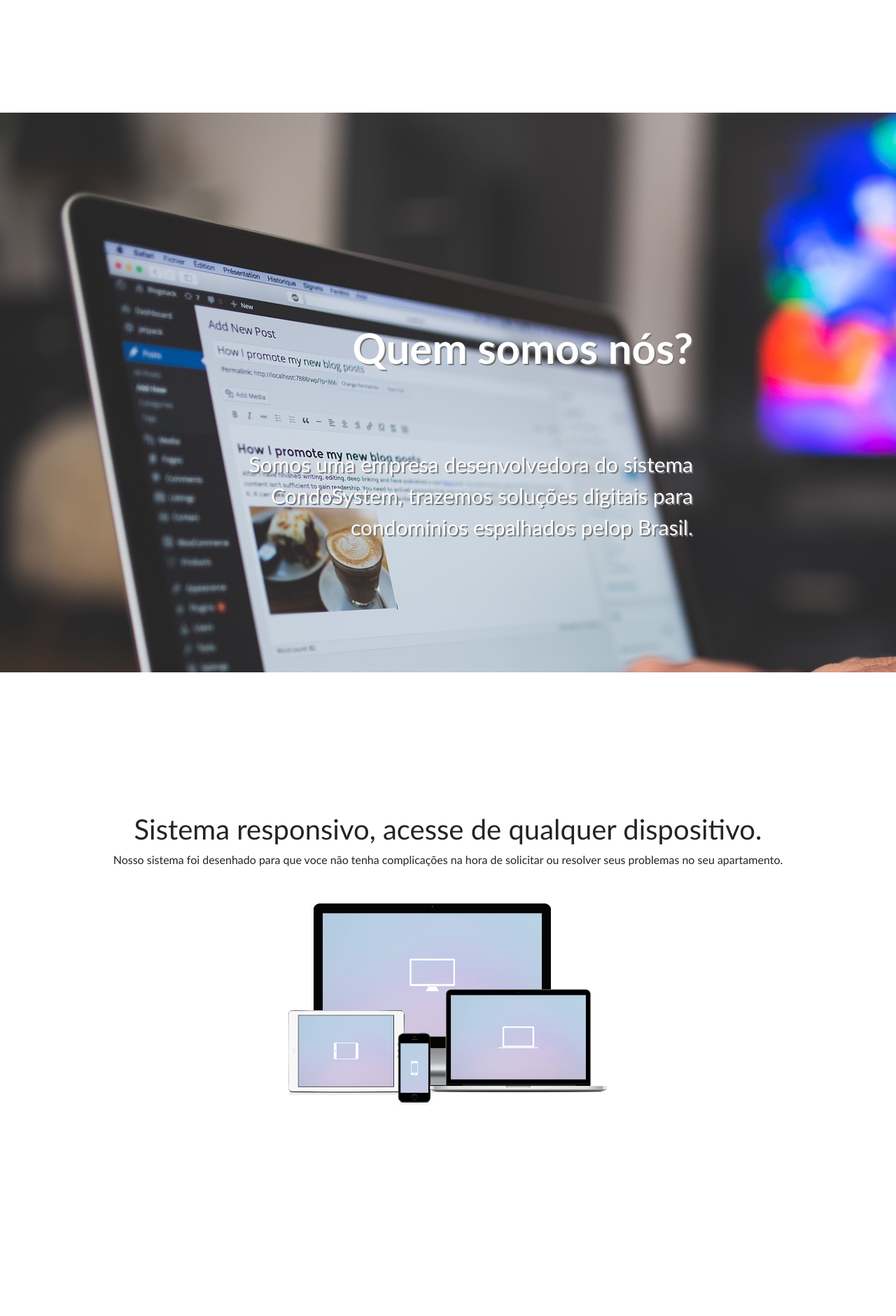
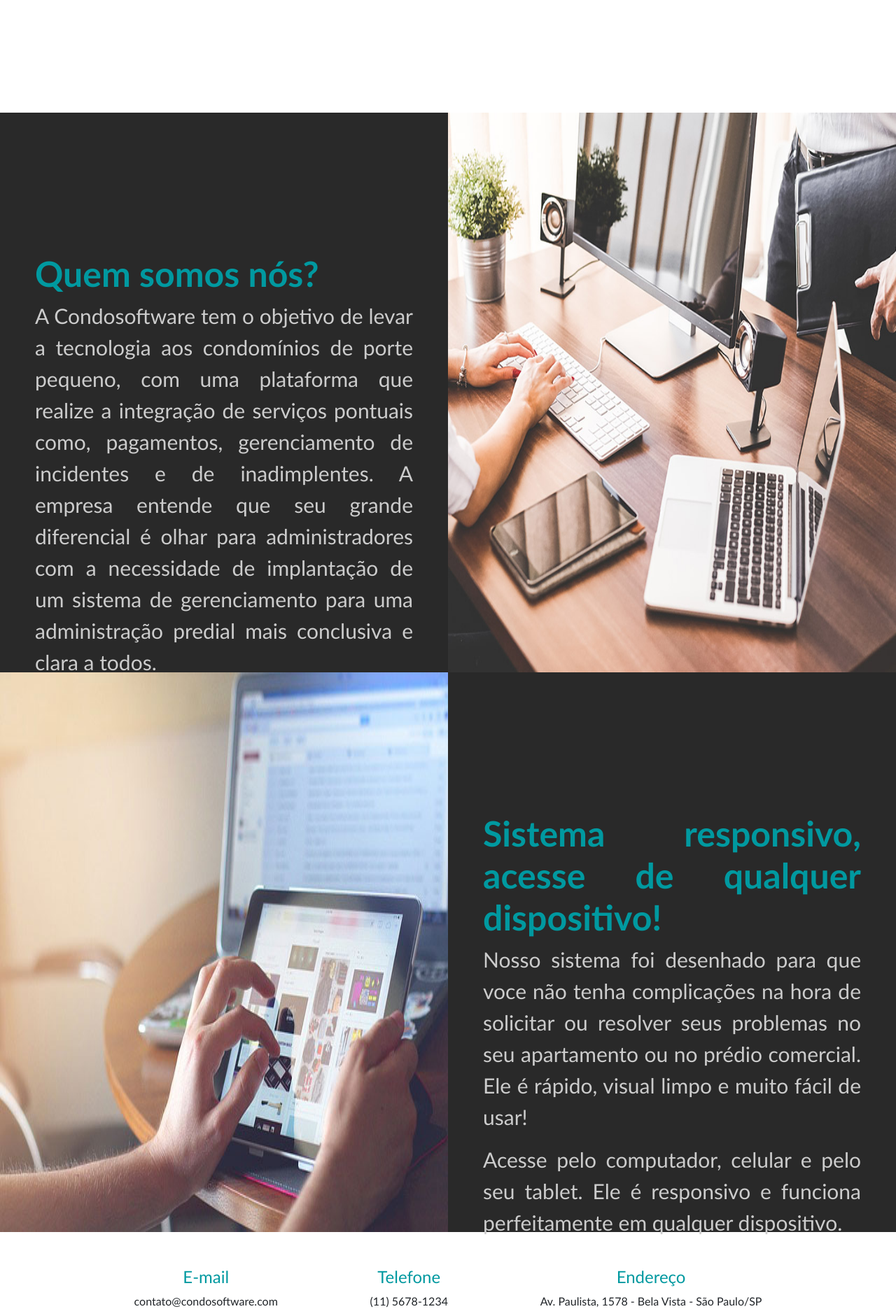
Before and after one commit to RennanMorais/condomanager, a PHP site: page /_MODELO/landing.html in a window 1280 px wide. Shown: the part 639-2520 px from the top of the page at 70% size. Before the commit the page ends 2217 px from the top, so only its background shows below. Run offline with PHP 8.4, Linux system fonts and the light colour scheme; grey boxes are pictures that could not be loaded.

Commit message:
Desenvolvimento completo da parte visual da landing page 95% de conclusão 25-06-2020

```diff
--- a/_MODELO/assets/css/template.css
+++ b/_MODELO/assets/css/template.css
@@ -29,7 +29,7 @@
 
 .topbar-menu ul {
     list-style: none;
-    margin-right: 50px;
+    margin-right: 10px;
 }
 
 .topbar-menu ul li {
@@ -152,39 +152,110 @@ width:160px;
 .section-0 {
     width: 100%;
     height: 100%;
-    text-align: center;
-    padding-top: 200px;
-    background: url('../images/quemSomos.jpeg');
+    display: flex;
+    background-color: #292929;
 }
 
 .section-0-content {
-    margin: auto;
     width: 100%;
-    max-width: 700px;
+    text-align: justify;
+    vertical-align: middle;
 }
 
 .section-0-content h1 {
     padding-top: 100px;
-    font-size: 60px;
+    font-size: 50px;
     font-weight: 700;
-    text-shadow: 2px 2px #777;
-    text-align: right;
-    color: #fff;
+    color: #0099A0;
+    margin-top: 100px;
+    padding-left: 50px;
+    padding-right: 50px;
 }
 
 .section-0-content p {
-    padding-top: 100px;
-    text-align: right;
     font-size: 30px;
-    color: #fff;
-    text-shadow: 2px 2px #777;
+    color: #ccc;
+    padding-left: 50px;
+    padding-right: 50px;
+}
+
+.section-0-img {
+    width: 100%;
 }
 
 .section-1 {
+    width: 100%;
+    height: 100%;
+    display: flex;
+    background-color: #292929;
+}
+
+.section-1-content {
+    width: 100%;
+    text-align: justify;
+    vertical-align: middle;
+}
+
+.section-1-content h1 {
+    padding-top: 100px;
+    font-size: 50px;
+    font-weight: 700;
+    color: #0099A0;
+    margin-top: 100px;
+    padding-left: 50px;
+    padding-right: 50px;
+}
+
+.section-1-content p {
+    font-size: 30px;
+    color: #ccc;
+    padding-left: 50px;
+    padding-right: 50px;
+}
+
+.section-1-img {
+    width: 100%;
+    background-color: #0099A0;
+    display: flex;
+    align-items: center;
+    justify-content: center;
+}
+
+.footer {
+    flex-direction: row;
+    width: 100%;
+    height: 300px;
+}
+
+.footer-info-int {
+    display: flex;
+    justify-content: space-around;
     margin: auto;
     width: 100%;
     max-width: 1024px;
-    height: 100%;
+    padding-top: 50px;
+}
+
+.footer-info-1 {
     text-align: center;
-    padding-top: 200px;
 }
+
+.footer-info-1 h4 {
+    color: #0099A0;
+}
+
+.footer-info-2 {
+    text-align: center;
+}
+
+.footer-info-2 h4 {
+    color: #0099A0;
+}
+
+.footer-info-3 {
+    text-align: center;
+}
+
+.footer-info-3 h4 {
+    color: #0099A0;
+}
--- a/_MODELO/assets/js/script.js
+++ b/_MODELO/assets/js/script.js
@@ -1,17 +1,23 @@
-function scrollInicio(){
+function scrollInicio() {
     $('html, body').animate({
       scrollTop: $(".section-banner").offset().top
     }, 1000);
 }
 
-function scrollQuemSomos(){
+function scrollQuemSomos() {
     $('html, body').animate({
       scrollTop: $(".section-0").offset().top
     }, 1000);
 }
 
-function scrollSistema(){
+function scrollSistema() {
     $('html, body').animate({
       scrollTop: $(".section-1").offset().top
     }, 1000);
 }
+
+function scrollcontato() {
+    $('html, body').animate({
+      scrollTop: $(".footer").offset().top
+    }, 1000);
+}
--- a/_MODELO/landing.html
+++ b/_MODELO/landing.html
@@ -17,8 +17,7 @@
                         <li onclick="scrollInicio()">Início</li>
                         <li onclick="scrollQuemSomos()">Quem somos</li>
                         <li onclick="scrollSistema()">O sistema</li>
-                        <li onclick="scrollFunc()">Funcionalidades</li>
-                        <li onclick="scrollSobre()">Sobre</li>
+                        <li onclick="scrollcontato()">Contato</li>
                         <li onclick="scrollAcSis()">Acesso ao sistema</li>
                     </ul>
                 </nav>
@@ -28,15 +27,15 @@
 
     <section class="section-banner">
         <div class="bg-video">
-            <video autoplay loop muted src="https://imobzi.storage.googleapis.com/accounts/ac-kpvx181030bf6z/public/video.mp4"></video>
+            <video autoplay loop muted src="media/banner-condo.mp4"></video>
         </div><!--banner-video-->
 
         <div class="conteiner-bg">
-            <h1>Conheça a CondoSystem!</h1>
+            <h1>Conheça o CondoSystem</h1>
 
-            <p>Desenvolvemos a solução digital que facilita o dia a dia do seu condomínio.</p>
+            <p>Simplicado, agil e super facil de usar!</p>
 
-            <div class="center"><a href="#" class="classname">Saiba Mais!</a> <!--Botão saiba mais--></div>
+            <div class="center"><a href="#" onclick="scrollSistema()" class="classname">Saiba Mais!</a> <!--Botão saiba mais--></div>
 
 
         </div><!--Conteúdo dentro do banner-->
@@ -46,20 +45,48 @@
 
         <div class="section-0-content">
             <h1>Quem somos nós?</h1>
-            <p>Somos uma empresa desenvolvedora do sistema CondoSystem, trazemos soluções digitais para condominios espalhados pelop Brasil.</p>
+            <p>A Condosoftware tem o objetivo de levar a tecnologia aos condomínios de porte pequeno, com uma plataforma que realize a integração de serviços pontuais como, pagamentos, gerenciamento de incidentes e de inadimplentes. A empresa entende que seu grande diferencial é olhar para administradores com a necessidade de implantação de um sistema de gerenciamento para uma administração predial mais conclusiva e clara a todos.</p>
+        </div>
+
+        <div class="section-0-img">
+            <img src="assets/images/empresa.jpg" width="100%" height="100%">
         </div>
 
     </section>
 
     <section class="section-1">
-        <h1>Sistema responsivo, acesse de qualquer dispositivo.</h1>
-        <p>Nosso sistema foi desenhado para que voce não tenha complicações na hora de solicitar ou resolver seus problemas no seu apartamento.</p>
-        <div class="img-responsive-1">
-            <img src="assets/images/responsive.png">
+        <div class="section-1-img">
+            <img src="assets/images/responsivo.jpg" width="100%" height="100%">
+        </div>
+
+        <div class="section-1-content">
+            <h1>Sistema responsivo, acesse de qualquer dispositivo!</h1>
+            <p>Nosso sistema foi desenhado para que voce não tenha complicações na hora de solicitar ou resolver seus problemas no seu apartamento ou no prédio comercial. Ele é rápido, visual limpo e muito fácil de usar!</p>
+            <p>Acesse pelo computador, celular e pelo seu tablet. Ele é responsivo e funciona perfeitamente em qualquer dispositivo.</p>
         </div>
     </section>
 
+    <footer class="footer">
+        <div class="footer-info-int">
+            <div class="footer-info-1">
+                <h4>E-mail</h4>
+                <p>contato@condosoftware.com</p>
+                <p>suporte@condosoftware.com</p>
+                <img src="assets/images/logo_condo.png" width="200">
+            </div>
 
+            <div class="footer-info-2">
+                <h4>Telefone</h4>
+                <p>(11) 5678-1234</p>
+                <p>(11) 98765-4321</p>
+            </div>
+
+            <div class="footer-info-2">
+                <h4>Endereço</h4>
+                <p>Av. Paulista, 1578 - Bela Vista - São Paulo/SP</p>
+            </div>
+        </div>
+    </footer>
 
 </body>
 <script type="text/javascript" src="assets/js/jquery-3.5.1.min.js"></script>
```
Also changed, not shown: _MODELO/assets/images/condominio.jpeg (deleted), _MODELO/assets/images/empresa.jpg (added), _MODELO/assets/images/logo_condo.png, _MODELO/assets/images/quemSomos.jpeg (deleted), _MODELO/assets/images/responsivo.jpg (added), 1 other file.
